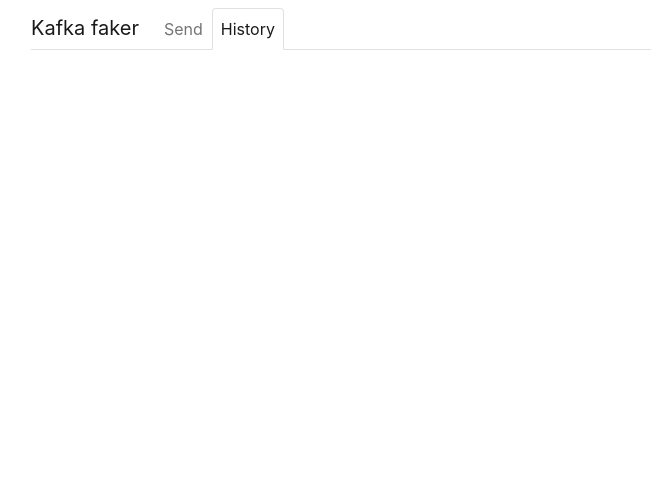
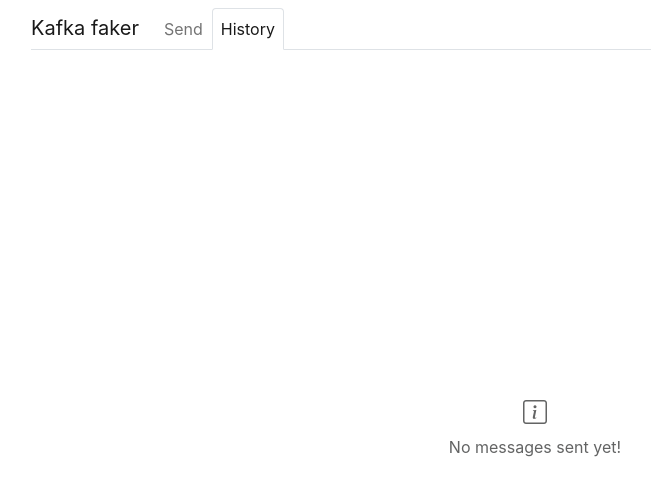
Before and after one commit to BenasB/kafka-faker, a React (Create React App) app: page / in a window 1280 px wide. Both pictures are taken after a click on the button "History". Shown: the top 496 px of the page, without its empty margins (105-756 px from the left). Built offline with nearby package versions, Linux system fonts and the light colour scheme.

Commit message:
Added info messages to history tab

```diff
--- a/src/components/tabs/HistoryTab.tsx
+++ b/src/components/tabs/HistoryTab.tsx
@@ -1,5 +1,5 @@
 import React from "react";
-import { Accordion, Row } from "react-bootstrap";
+import { Accordion, Alert, Row } from "react-bootstrap";
 import { SerializedMessage } from "../messageForm/serializeMessage";
 
 interface Props {
@@ -7,9 +7,32 @@ interface Props {
 }
 
 const HistoryTab: React.FC<Props> = ({ messageHistory }) => {
+  if (messageHistory.length === 0)
+    return (
+      <Alert
+        variant="light"
+        className="m-auto text-center bg-transparent border-0"
+      >
+        <Alert.Heading>
+          <i className="bi bi-info-square"></i>
+        </Alert.Heading>
+        <p>No messages sent yet!</p>
+      </Alert>
+    );
+
   return (
-    <div>
-      <Accordion flush alwaysOpen>
+    <div className="mb-3">
+      <Alert variant="light">
+        <Alert.Heading className="text-center">
+          <i className="bi bi-info-square"></i>
+        </Alert.Heading>
+        <p>
+          This is your session&apos;s message history. If you refresh the page,
+          the session will be reset and the message history will be emptied.
+          Click on a message to see its details.
+        </p>
+      </Alert>
+      <Accordion flush alwaysOpen className={"border-start border-end"}>
         {messageHistory.map((message) => (
           <Accordion.Item
             eventKey={message.timeStamp.getTime().toString()}
```
